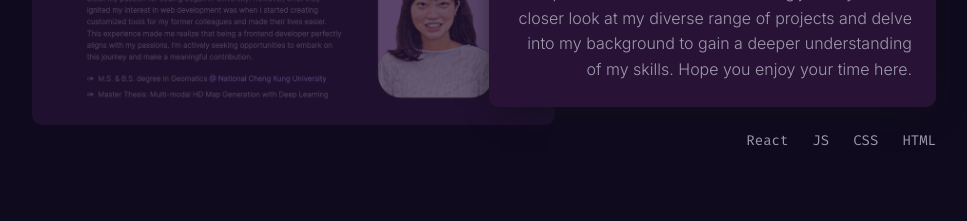
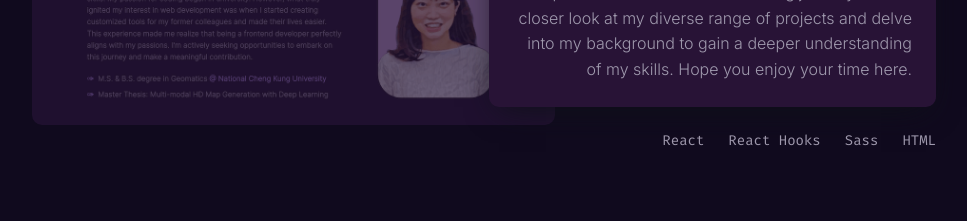
Before and after one commit to maychang7331/portfolio, a React (Vite) app: page / in a window 1280 px wide. Shown: the part 1680-1901 px from the top of the page, without its empty margins (156-1123 px from the left). Built offline with nearby package versions, Linux system fonts and the light colour scheme.

Commit message:
update Project tech stack

```diff
--- a/src/components/Project.jsx
+++ b/src/components/Project.jsx
@@ -6,7 +6,7 @@ const projectList = [
     title: "Personal Protfolio",
     imgName: "00_portfolio-min.png",
     desc: "Welcome to my personal portfolio website, the very one you are currently exploring! As you navigate through this site, powered by React and utilizing React hooks, HTML, CSS, and JavaScript, you'll experience an interactive browsing journey. Take a closer look at my diverse range of projects and delve into my background to gain a deeper understanding of my skills. Hope you enjoy your time here.",
-    tech: ["React", "JS", "CSS", "HTML"],
+    tech: ["React", "React Hooks", "Sass", "HTML"],
   },
   {
     id: 1,
```
